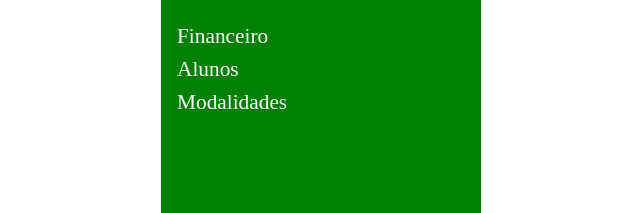
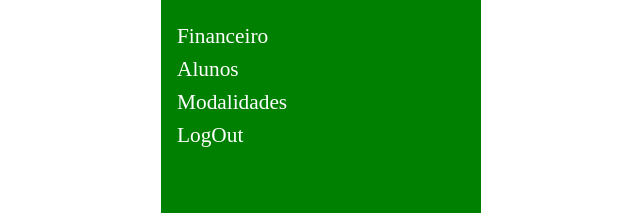
Before and after one commit to tonydesigner/academy, a React (Vite) app: page / in a window 1280 px wide. Shown: the top 213 px of the page, without its empty margins (319-959 px from the left). Built offline with nearby package versions, Linux system fonts and the light colour scheme.

Commit message:
update menu

```diff
--- a/src/components/Menu.jsx
+++ b/src/components/Menu.jsx
@@ -6,6 +6,7 @@ export function Menu(){
         {title: 'Financeiro', link:'/financeiro'},
         {title: 'Alunos', link:'/alunos'},
         {title: 'Modalidades', link:'/modalidade'},
+        {title: 'LogOut', link:'/academy'},
     ]
     return(
         <>
```
